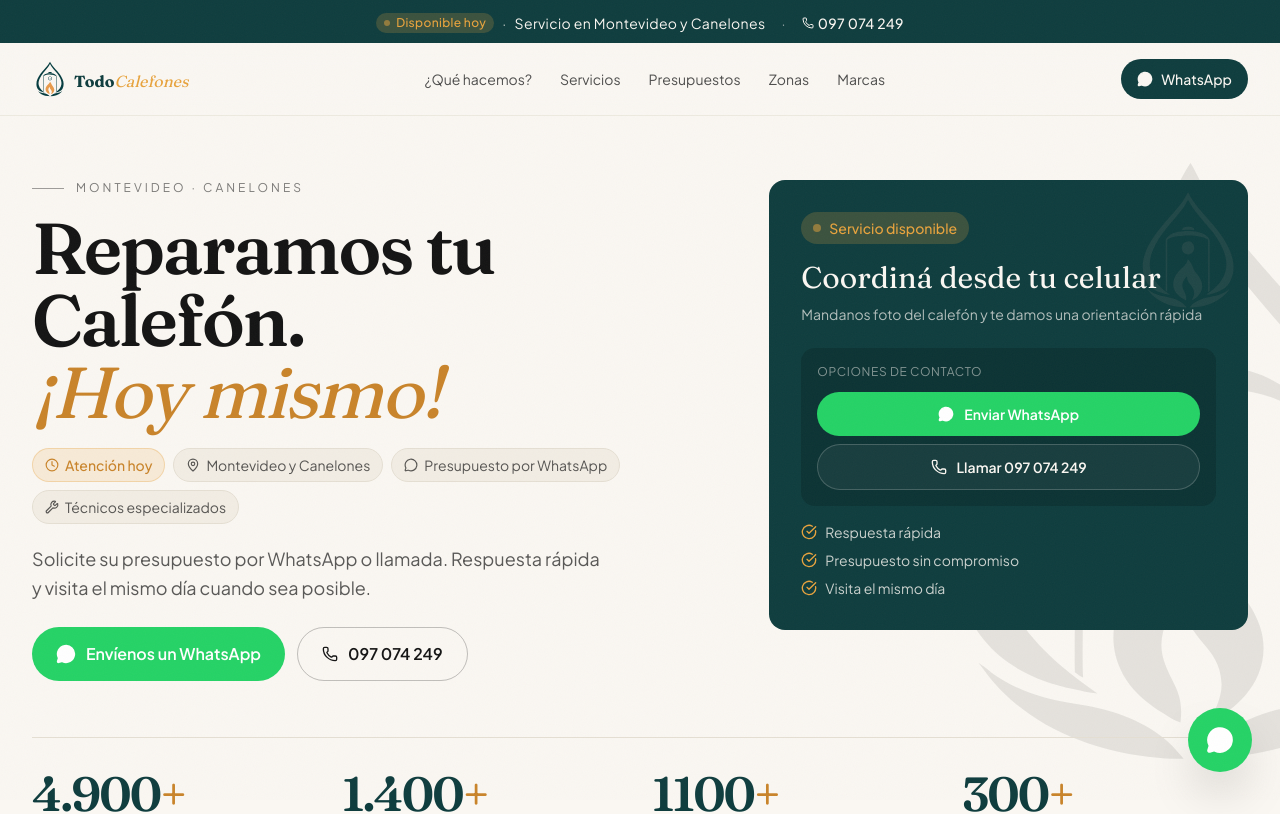
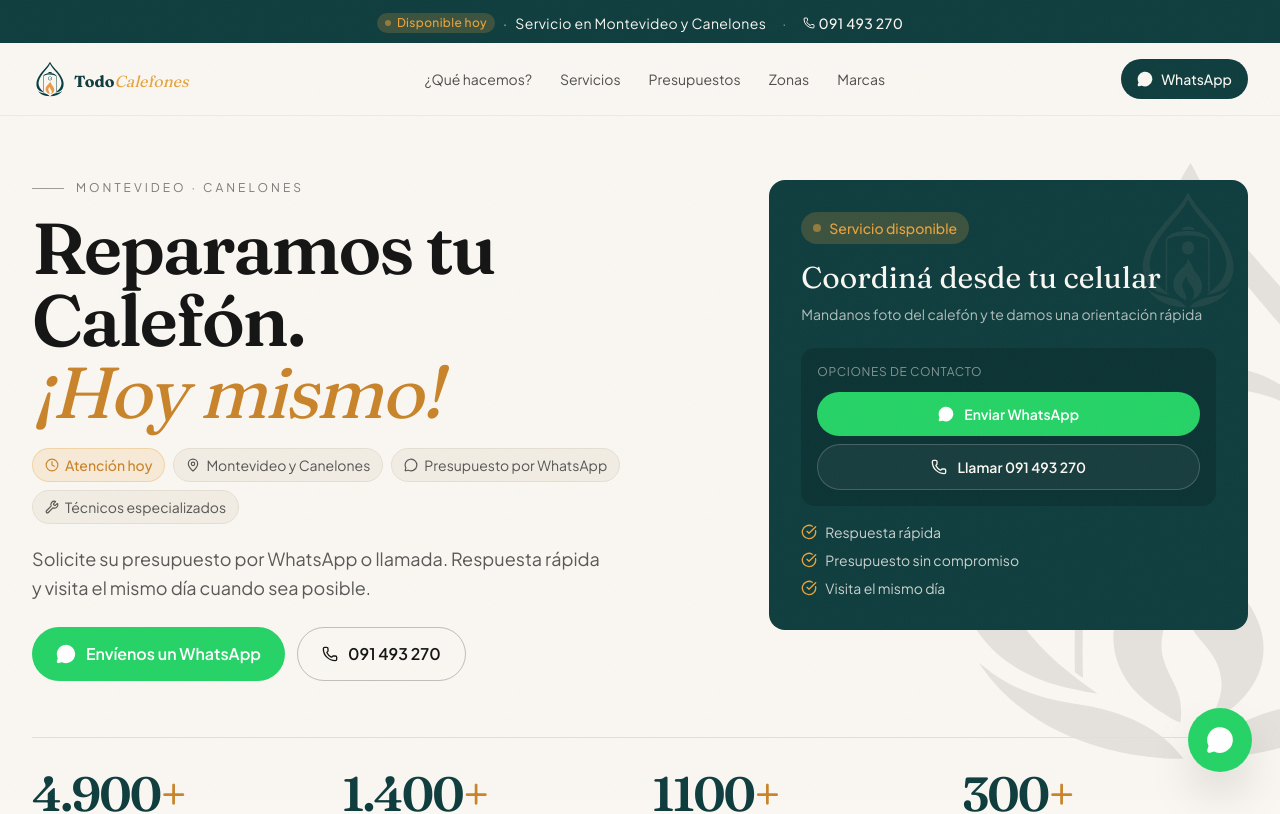
Before and after one commit to KodaTekUY/todo-calefones, a Next.js app: page / in a window 1280 px wide. Shown: the top 814 px of the page. Built offline with nearby package versions, Linux system fonts and the light colour scheme.

Commit message:
cambio de número

```diff
--- a/components/announce-bar.tsx
+++ b/components/announce-bar.tsx
@@ -13,10 +13,10 @@ export function AnnounceBar() {
         <span className="hidden sm:inline text-cream/70">·</span>
         <span className="hidden sm:inline">Servicio en Montevideo y Canelones</span>
         <span className="text-cream/50 mx-1 sm:mx-2">·</span>
-        <a href="tel:097074249" className="quiet-link font-medium">
+        <a href="tel:091493270" className="quiet-link font-medium">
           <div className="flex items-center gap-1">
             <Phone className="w-3 h-3" />
-            <span>097 074 249</span>
+            <span>091 493 270</span>
           </div>
         </a>
       </span>
--- a/components/final-cta.tsx
+++ b/components/final-cta.tsx
@@ -27,11 +27,11 @@ export function FinalCTA() {
             Envíenos un WhatsApp
           </a>
           <a
-            href="tel:097074249"
+            href="tel:091493270"
             className="inline-flex items-center justify-center gap-2.5 bg-petrol text-cream px-7 py-4 rounded-full text-base font-semibold hover:bg-petrol-deep transition-all"
           >
             <Phone className="w-4 h-4" />
-            Llamar 097 074 249
+            Llamar 091 493 270
           </a>
         </div>
       </div>
--- a/components/footer.tsx
+++ b/components/footer.tsx
@@ -30,8 +30,8 @@ export function Footer() {
             <div className="text-xs uppercase tracking-[0.2em] text-cream/50 mb-4">Contacto</div>
             <ul className="space-y-2 text-sm">
               <li>
-                <a href="tel:097074249" className="quiet-link">
-                  097 074 249
+                <a href="tel:091493270" className="quiet-link">
+                  091 493 270
                 </a>
               </li>
               <li>
--- a/components/hero.tsx
+++ b/components/hero.tsx
@@ -78,11 +78,11 @@ export function Hero() {
                 Envíenos un WhatsApp
               </a>
               <a
-                href="tel:097074249"
+                href="tel:091493270"
                 className="inline-flex items-center justify-center gap-2.5 bg-transparent text-ink border border-ink/25 px-6 py-3.5 rounded-full text-base font-semibold hover:bg-ink hover:text-cream transition-all"
               >
                 <Phone className="w-4 h-4" />
-                097 074 249
+                091 493 270
               </a>
             </div>
           </div>
@@ -122,11 +122,11 @@ export function Hero() {
                       Enviar WhatsApp
                     </a>
                     <a
-                      href="tel:097074249"
+                      href="tel:091493270"
                       className="inline-flex items-center justify-center gap-2.5 rounded-full border border-cream/20 bg-cream/5 px-4 py-3 text-sm font-semibold text-cream transition-all hover:bg-cream hover:text-petrol"
                     >
                       <Phone className="w-4 h-4" />
-                      Llamar 097 074 249
+                      Llamar 091 493 270
                     </a>
                   </div>
                 </div>
--- a/components/how-it-works.tsx
+++ b/components/how-it-works.tsx
@@ -8,8 +8,8 @@ const steps = [
     icon: MessageCircle,
     title: "Escribinos",
     description: "Vía WhatsApp o llamada telefónica al",
-    cta: "097 074 249",
-    ctaHref: "tel:097074249",
+    cta: "091 493 270",
+    ctaHref: "tel:091493270",
     highlight: false,
   },
   {
--- a/components/mobile-bottom-bar.tsx
+++ b/components/mobile-bottom-bar.tsx
@@ -16,7 +16,7 @@ export function MobileBottomBar() {
           WhatsApp
         </a>
         <a
-          href="tel:097074249"
+          href="tel:091493270"
           className="flex-1 inline-flex items-center justify-center gap-2 bg-amber text-petrol-deep py-3 rounded-full text-sm font-semibold"
         >
           <Phone className="w-4 h-4" />
```
